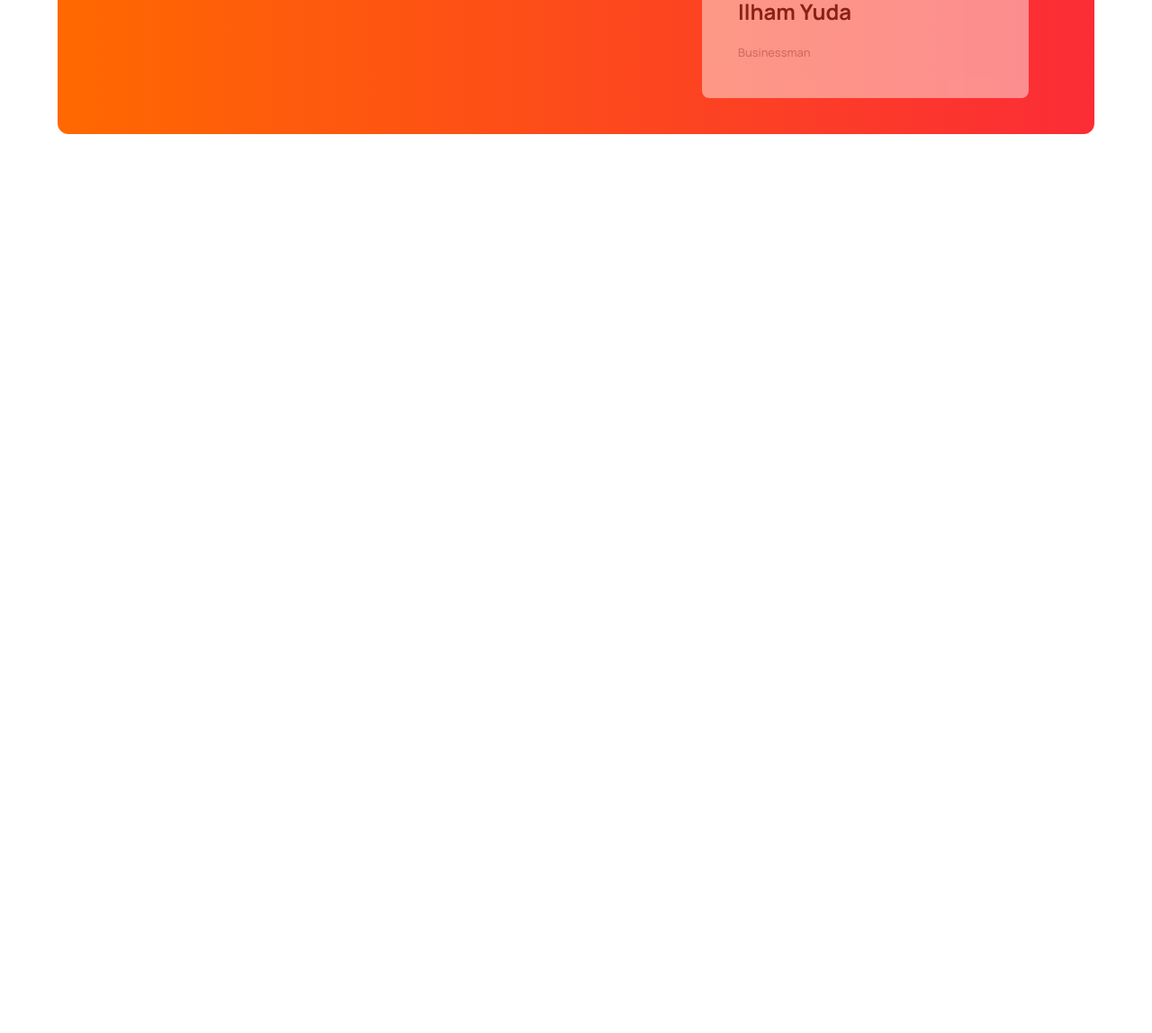
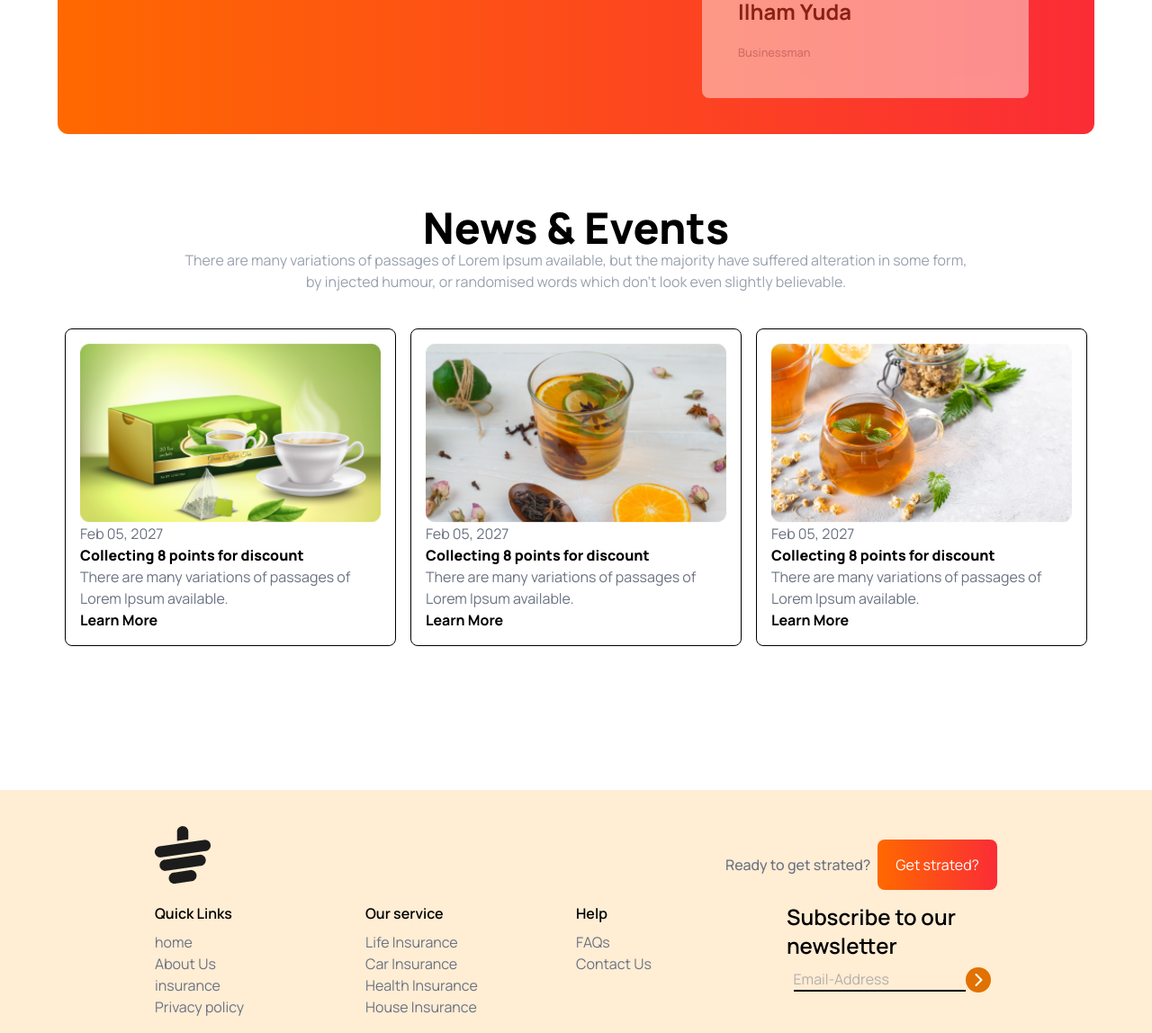
Before and after one commit to sumon8520/Tea-house-project-, a website: page index.html in a window 1280 px wide. Shown: the part 2200-3348 px from the top of the page at 90% size. Before the commit the page ends 2429 px from the top, so only its background shows below. Drawn offline with nearby package versions, Linux system fonts and the light colour scheme.

Commit message:
added the fotter section

```diff
--- a/index.html
+++ b/index.html
@@ -163,6 +163,97 @@
               </div>
              </div>
           </section>
+
+          <!-- News and event section -->
+          <section class="mb-40 mx-2">
+            <div class="text-center mb-10">
+              <h2 class="text-5xl font-extrabold">News & Events</h2>
+              <p class="text-gray-400">There are many variations of passages of Lorem Ipsum available, but the majority have suffered alteration in some form, <br> by injected humour, or randomised words which don't look even slightly believable.</p>
+             </div>
+
+             <!-- Layout img section -->
+              <div class=" grid grid-cols-1 md:grid-cols-3 gap-4">
+                <div class="border rounded-lg p-4">
+                  <img class="w-full" src="./images/news-1.png" alt="">
+                  <p class="text-gray-500">Feb 05, 2027</p>
+                  <h4 class="font-extrabold">Collecting 8 points for discount</h4>
+                  <p class="text-gray-500">There are many variations of passages of Lorem Ipsum available.</p>
+                  <button class="font-bold">Learn More</button>
+                </div>
+                <!-- card 2 -->
+                <div class="border rounded-lg p-4">
+                  <img class="w-full" src="./images/news-2.png" alt="">
+                  <p class="text-gray-500">Feb 05, 2027</p>
+                  <h4 class="font-extrabold">Collecting 8 points for discount</h4>
+                  <p class="text-gray-500">There are many variations of passages of Lorem Ipsum available.</p>
+                  <button class="font-bold">Learn More</button>
+                </div>
+                <!-- card 3 -->
+                <div class="border rounded-lg p-4">
+                  <img class="w-full" src="./images/news-3.png" alt="">
+                  <p class="text-gray-500">Feb 05, 2027</p>
+                  <h4 class="font-extrabold">Collecting 8 points for discount</h4>
+                  <p class="text-gray-500">There are many variations of passages of Lorem Ipsum available.</p>
+                  <button class="font-bold">Learn More</button>
+                </div>
+              </div>
+          </section>
     </main>
+    <footer class="bg-orange-100 py-10 px-4 text-gray-500">
+      <!-- logo and text section -->
+       <div class="w-9/12 mx-auto">
+        <div class="flex justify-between">
+          <img class="mb-5" src="images/cup.png" alt="">
+          <div class="lg:flex gap-2 items-center">
+          <h4 class="font-medium mb-3 md:mb-0">Ready to get strated?</h4>
+          <button class="bg-gradient-to-r from-orange-500 bg-red-500 px-5 py-4 rounded-lg text-white">Get strated?</button>
+          </div>
+        </div>
+        <!-- Links Section -->
+        <div class="grid grid-cols-1 md:grid-cols-2 lg:grid-cols-4">
+          <!-- First column -->
+           <div>
+            <h2 class="font-semibold mb-2 text-black hover:text-amber-400">Quick Links</h2>
+            <ul>
+              <li class="hover:text-amber-400">home</li>
+              <li class="hover:text-amber-400">About Us</li>
+              <li class="hover:text-amber-400">insurance</li>
+              <li class="hover:text-amber-400">Privacy policy</li>
+            </ul>
+           </div>
+           <!-- Second Column -->
+           <div>
+            <h2 class="font-semibold mb-2 text-black hover:text-amber-500">Our service</h2>
+            <ul>
+              <li class="hover:text-amber-500">Life Insurance</li>
+              <li class="hover:text-amber-500">Car Insurance</li>
+              <li class="hover:text-amber-500">Health Insurance</li>
+              <li class="hover:text-amber-500">House Insurance</li>
+            </ul>
+           </div>
+           <!-- Third Column -->
+           <div>
+            <h2 class="font-semibold mb-2 text-black hover:text-amber-500">Help</h2>
+            <ul>
+              <li class="hover:text-amber-500">FAQs</li>
+              <li class="hover:text-amber-500">Contact Us</li>
+            </ul>
+           </div>
+          <!-- Fourth Column -->
+          <div>
+            <h2 class="text-2xl font-semibold text-black mb-2 hover:text-amber-600">Subscribe to our newsletter</h2>
+             <div class="flex justify-center items-center">
+              <input type="email" name="" id="" placeholder="Email-Address" class="border-b-2 border-black">
+             <div class="bg-amber-600 h-7 w-7 rounded-full flex justify-center items-center"> <i class="fa-solid fa-chevron-right   text-white text-center"></i></div>
+             </div>
+            </div>
+            <div class="flex gap-5 mt-5">
+              <a href=""><i class="fa-brands fa-facebook"></i></a>
+              <a href=""><i class="fa-brands fa-twitter"></i></a>
+              <a href=""><i class="fa-brands fa-instagram"></i></a>
+          </div>
+        </div>
+       </div>
+    </footer>
   </body>
 </html>
```
